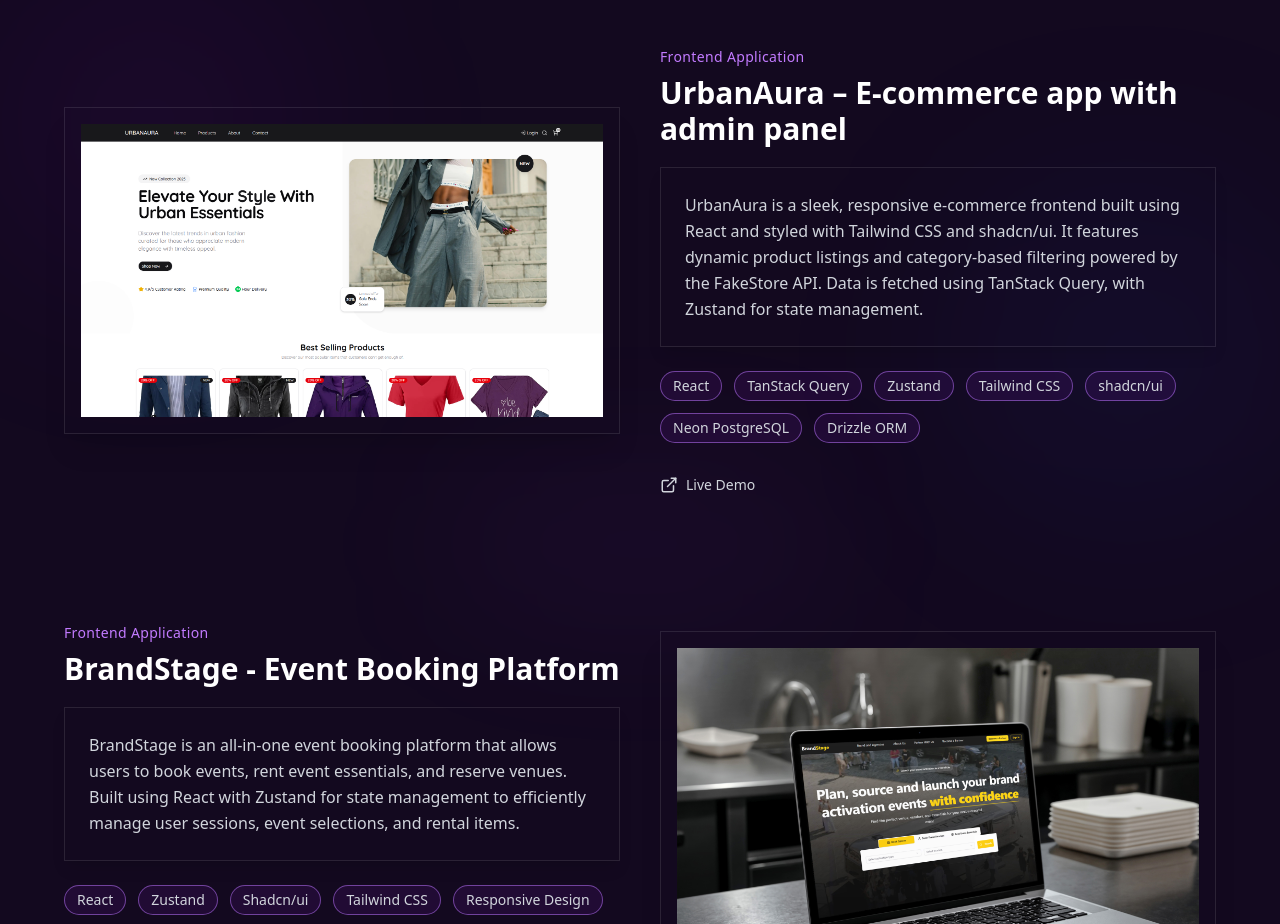
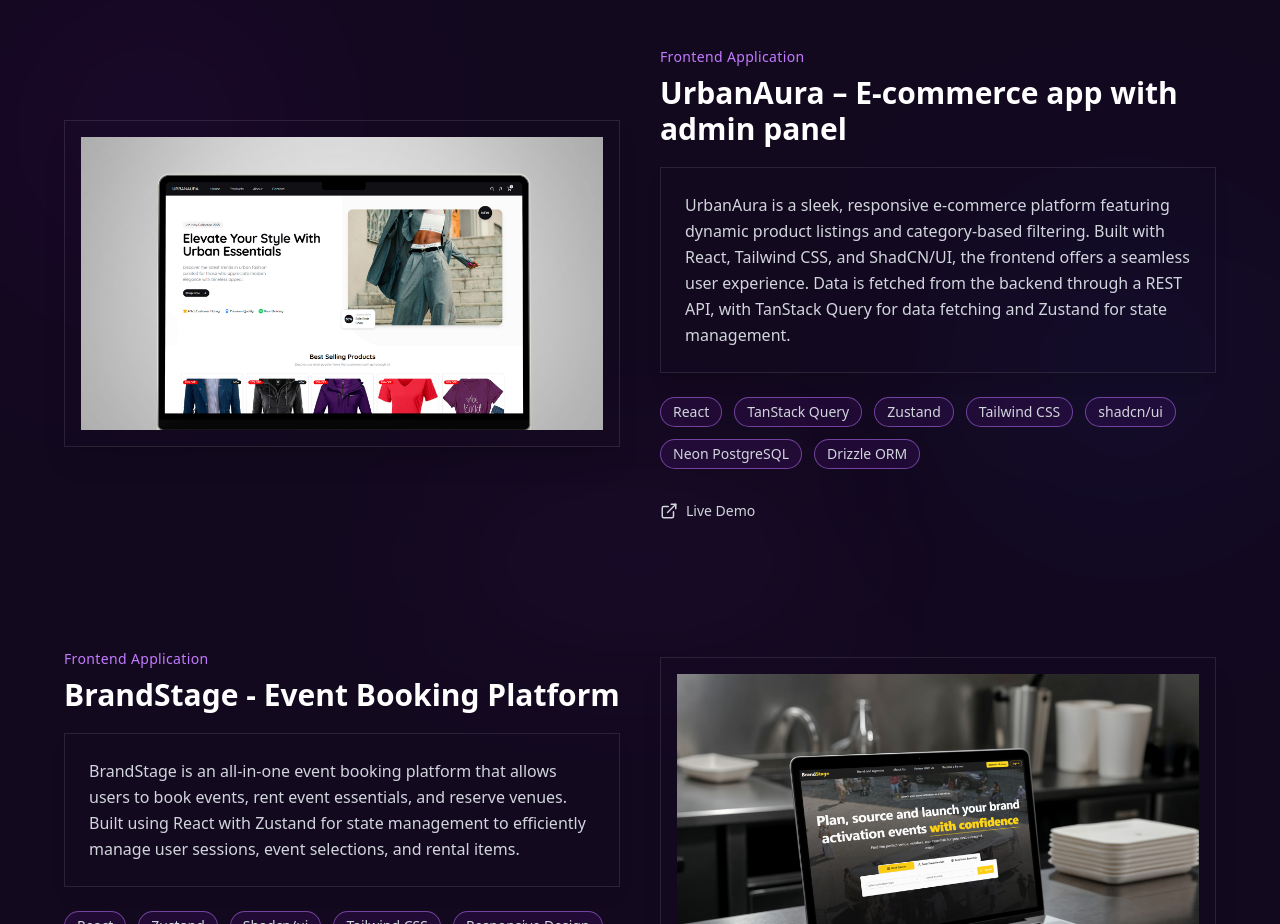
Before and after one commit to bimal009/PortfolioMain, a Next.js app: page / in a window 1280 px wide. Shown: the part 1440-2364 px from the top of the page. Built offline with nearby package versions, Linux system fonts and the light colour scheme.

Commit message:
Update UrbanAura project description and image source in ProjectShowcase component; remove outdated project2.png file.

```diff
--- a/components/ProjectShowcase.tsx
+++ b/components/ProjectShowcase.tsx
@@ -127,8 +127,8 @@ const FeaturedProjects = () => {
         {
             title: "UrbanAura – E-commerce app with admin panel",
             slug: "urbanaura-ecommerce-ui",
-            description: "UrbanAura is a sleek, responsive e-commerce frontend built using React and styled with Tailwind CSS and shadcn/ui. It features dynamic product listings and category-based filtering powered by the FakeStore API. Data is fetched using TanStack Query, with Zustand for state management.",
-            imageSrc: "/project2.png", // Add your project image here
+            description: "UrbanAura is a sleek, responsive e-commerce platform featuring dynamic product listings and category-based filtering. Built with React, Tailwind CSS, and ShadCN/UI, the frontend offers a seamless user experience. Data is fetched from the backend through a REST API, with TanStack Query for data fetching and Zustand for state management.",
+            imageSrc: "/project2.jpg", // Add your project image here
             technologies: [
                 "React",
                 "TanStack Query",
```
Also changed, not shown: public/project2.jpg (added), public/project2.png (deleted).
